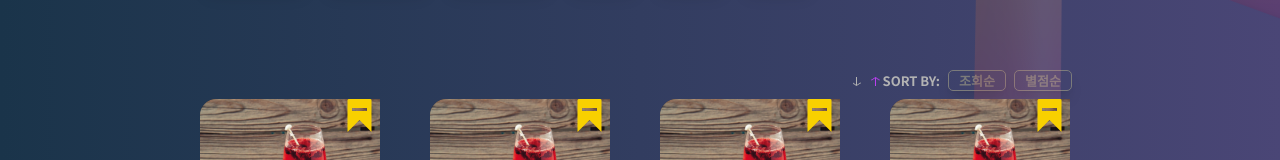
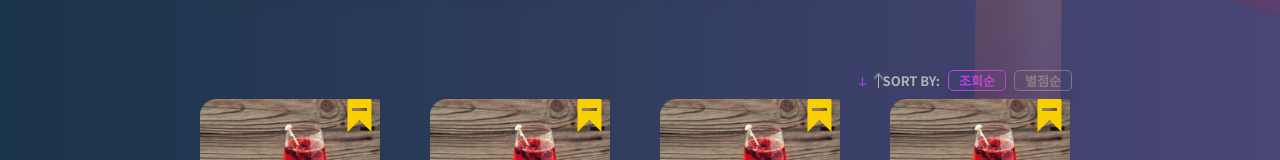
Before and after one commit to codestates-seb/seb44_main_002, a React (Create React App) app in the folder client/: page /category in a window 1280 px wide. Shown: the part 372-532 px from the top of the page. Built offline with nearby package versions, Linux system fonts and the light colour scheme.

Commit message:
fix: 조회순별점순 UseState 통합 구현

```diff
--- a/client/src/pages/Category/Filter.js
+++ b/client/src/pages/Category/Filter.js
@@ -83,13 +83,13 @@ export default function Filter({ fitlerCondtion, setfitlerCondtion }) {
       case 'descendingOrder':
         setfitlerCondtion({
           ...fitlerCondtion,
-          descendingOrder: descendingOrder[idx].type,
+          descendingOrder: !fitlerCondtion.descendingOrder,
         });
         break;
       case 'sortType':
         setfitlerCondtion({
           ...fitlerCondtion,
-          sortType: CategoryFilter[idx].type,
+          sortType: sortTypeData[idx].type,
         });
         break;
       default:
@@ -142,13 +142,17 @@ export default function Filter({ fitlerCondtion, setfitlerCondtion }) {
       </div>
       {/* sortFilter */}
       <div className="flex justify-end text-[#B3B3B3] pt-10 pb-2 items-center mr-2 gap-2 text-[13px]">
-        <Sort />
+        <Sort
+          fitlerCondtion={fitlerCondtion}
+          selectMenuHandler={selectMenuHandler}
+        />
 
         {sortTypeData.map((data, idx) => (
           <SortConditionButton
             key={data.id}
             data={data}
             idx={idx}
+            fitlerCondtion={fitlerCondtion}
             selectMenuHandler={selectMenuHandler}
           />
         ))}
--- a/client/src/pages/Category/Sort.js
+++ b/client/src/pages/Category/Sort.js
@@ -1,13 +1,13 @@
-export default function Sort({ descendingOrder, setdescendingOrder }) {
+export default function Sort({ fitlerCondtion, selectMenuHandler }) {
   return (
     <button
       onClick={(e) => {
         e.stopPropagation();
-        setdescendingOrder(!descendingOrder);
+        selectMenuHandler(0, 'descendingOrder');
       }}
       className="flex font-bold items-center"
     >
-      {descendingOrder ? (
+      {fitlerCondtion.descendingOrder ? (
         <div className="flex ">
           <img src="/images/arrow/arrowDownOn.png" alt="내림차순" />
           <img src="/images/arrow/arrowUpOff.png" alt="올림차순 비활성화" />
--- a/client/src/pages/Category/SortConditionButton.js
+++ b/client/src/pages/Category/SortConditionButton.js
@@ -2,8 +2,7 @@ import { useState } from 'react';
 import HoverButton from '../../common/Buttons/HoverButton';
 
 export default function SortConditionButton({
-  setSortType,
-  sortType,
+  fitlerCondtion,
   data,
   idx,
   selectMenuHandler,
@@ -24,16 +23,17 @@ export default function SortConditionButton({
       fontSize="text-[13px]"
       radius="rounded-[5px]"
       color={`${
-        sortType === data.type
+        fitlerCondtion.sortType === data.type
           ? 'text-[#BB40F1] bg-transparent'
           : 'text-[#7B7B7B] bg-transparent'
       }`}
       borderColor={`${
-        sortType === data.type ? 'border-[#BB40F1]' : 'border-[#7B7B7B]'
+        fitlerCondtion.sortType === data.type
+          ? 'border-[#BB40F1]'
+          : 'border-[#7B7B7B]'
       }`}
       // hoverColor="hover:text-[#BB40F1] hover:bg-transparent"
       onClick={() => {
-        setSortType(data.type);
         selectMenuHandler(idx, 'sortType');
         buttonClicked();
       }}
```
